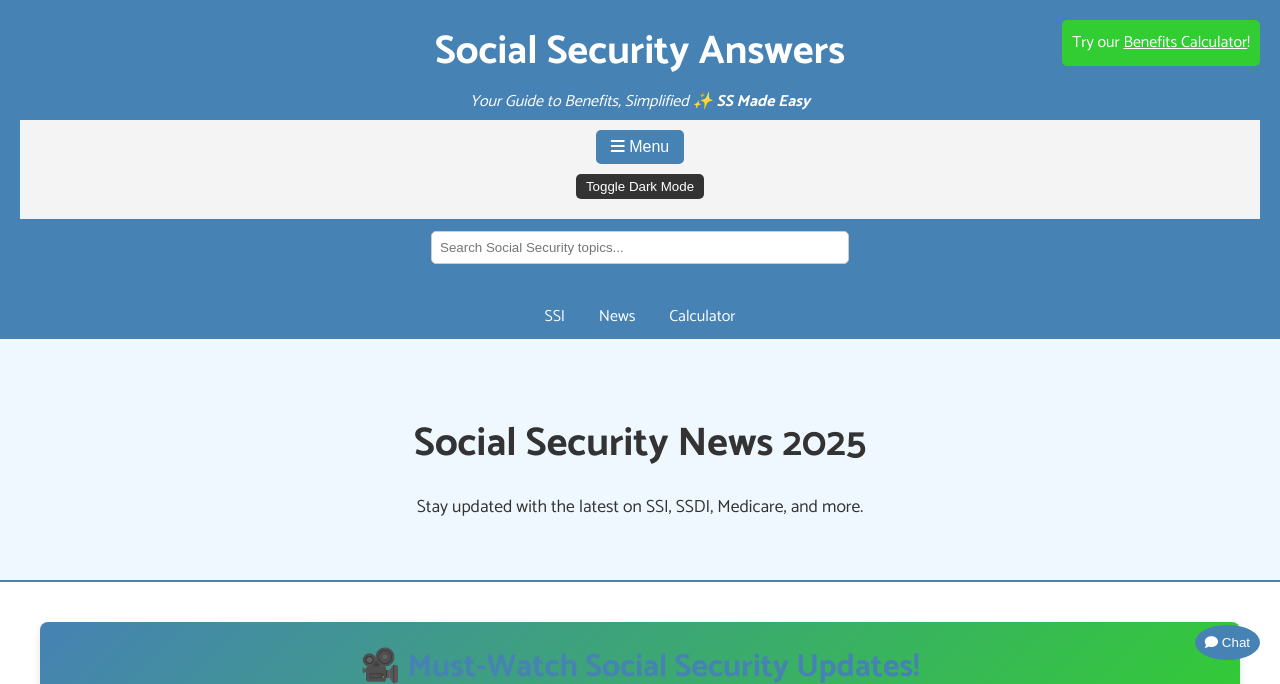
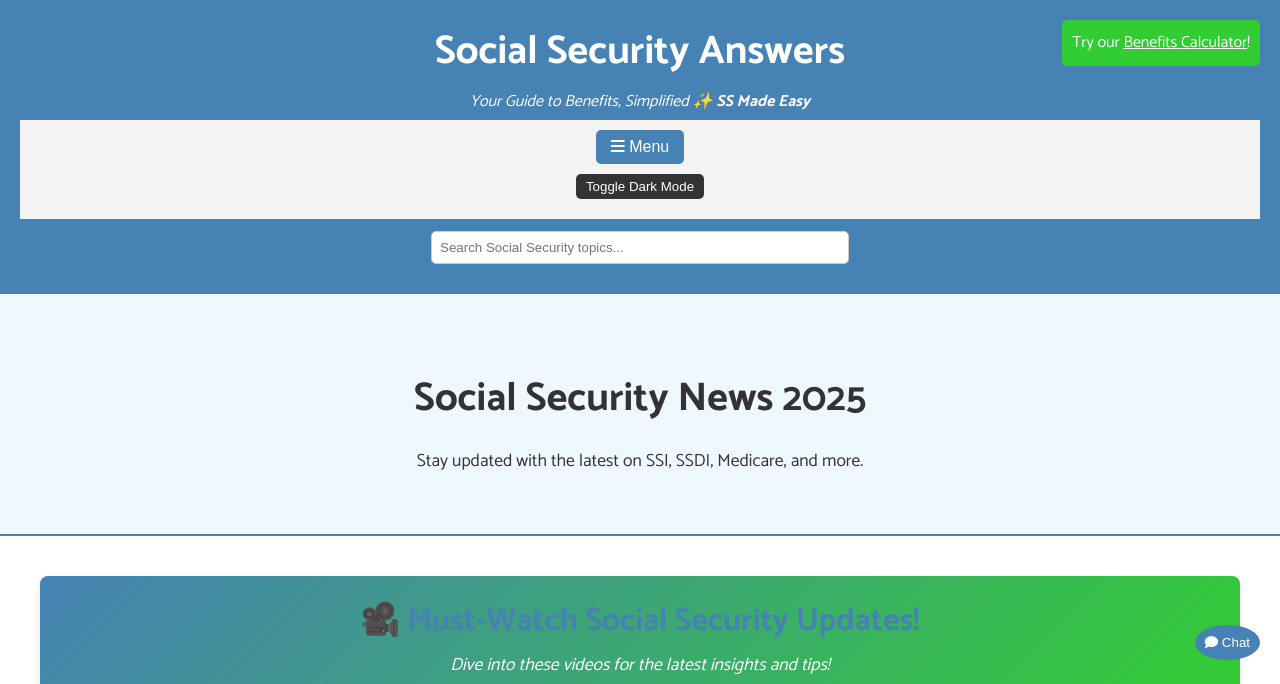
Before and after one commit to ssainfo/SocialSecurityAnswers, a plain HTML site: page news.html in a window 1280 px wide. Shown: the top 684 px of the page. Drawn offline with Linux system fonts and the light colour scheme; no server answers.

Commit message:
Update news.html

```diff
--- a/news.html
+++ b/news.html
@@ -41,11 +41,7 @@
         </nav>
         <input type="text" id="site-search" placeholder="Search Social Security topics..." class="search-bar">
     </header>
-    <div class="quick-links">
-        <a href="/ssi.html">SSI</a>
-        <a href="/news.html">News</a>
-        <a href="/calculator.html">Calculator</a>
-    </div>
+
     <main>
         <section class="hero">
             <h1>Social Security News 2025</h1>
```
